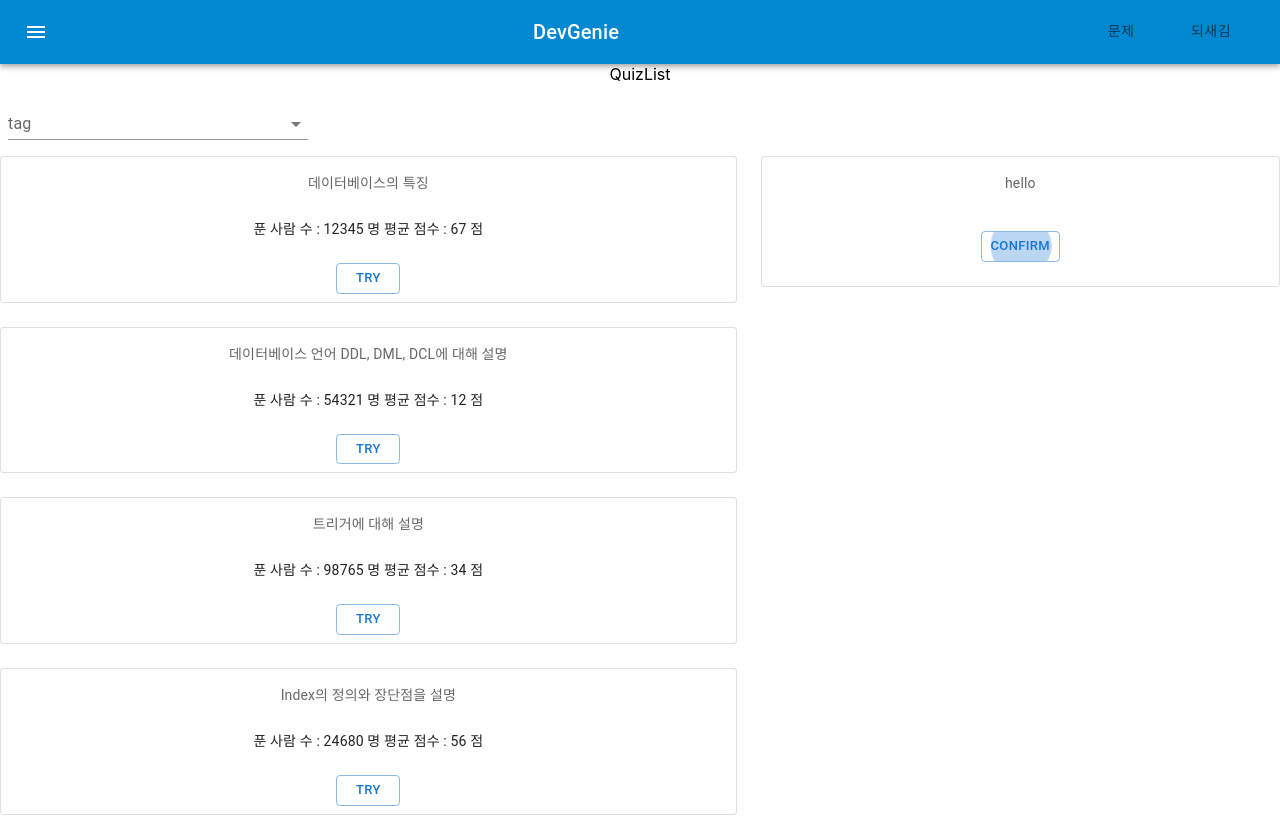
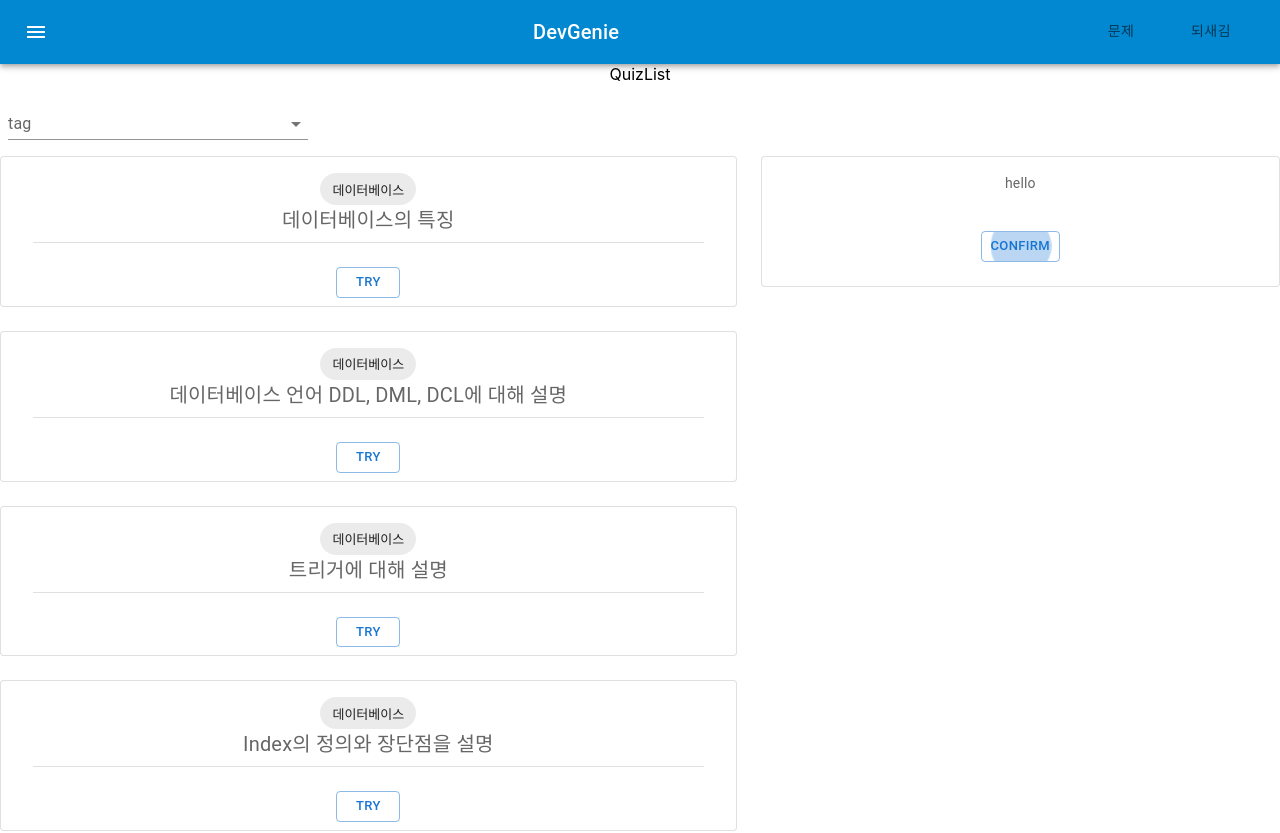
Before and after one commit to LongHonor/DevGenie, a React (Create React App) app in the folder frontend/devgenie/: page /quizlist in a window 1280 px wide. Shown: the top 833 px of the page. Built offline with nearby package versions, Linux system fonts and the light colour scheme.

Commit message:
Update quiz box
퀴즈 박스에도 tag chip 생성되도록 수정

```diff
--- a/frontend/devgenie/src/components/QuizElementBox.js
+++ b/frontend/devgenie/src/components/QuizElementBox.js
@@ -7,21 +7,35 @@ import {
   CardMedia,
   Typography,
   Box,
+  Chip,
+  Divider,
 } from '@mui/material';
 import React, { useState } from 'react';
 import QuizeDialog from './QuizExplainBox';
 
-const QuizElementBox = ({ title, numberSolved, averageScore, id }) => {
+const QuizElementBox = ({ title, numberSolved, averageScore, id, tag }) => {
+  const colorForTag = (tag) => {
+    switch (tag) {
+      case 'DATABASE':
+        return 'primary';
+      case 'NETWORK':
+        return 'warning';
+      case 'OPERATING_SYSTEM':
+        return 'success';
+      case 'DATA_STRUCTURE':
+        return 'info';
+    }
+  };
   return (
     <div>
       <Card variant='outlined' sx={{ minWidth: 275 }}>
         <CardContent>
-          <Typography sx={{ fontSize: 14 }} color='text.secondary' gutterBottom>
+          <Chip label={tag} color={colorForTag(tag)} />
+          <Typography sx={{ fontSize: 20 }} color='text.secondary' gutterBottom>
             {title}
           </Typography>
-          <Typography variant='body2'>
-            <br />푼 사람 수 : {numberSolved} 명 평균 점수 : {averageScore} 점
-          </Typography>
+          <Divider variant='middle' />
+          <Typography variant='body2'></Typography>
         </CardContent>
         <CardActions
           sx={{
@@ -32,7 +46,7 @@ const QuizElementBox = ({ title, numberSolved, averageScore, id }) => {
             // height: 'auto',
           }}
         >
-          <QuizeDialog />
+          <QuizeDialog title={title} />
         </CardActions>
       </Card>
     </div>
--- a/frontend/devgenie/src/components/QuizExplainBox.js
+++ b/frontend/devgenie/src/components/QuizExplainBox.js
@@ -10,7 +10,7 @@ import {
 } from '@mui/material';
 import React, { useState } from 'react';
 
-const QuizExplainBox = () => {
+const QuizExplainBox = ({ title }) => {
   const [open, setOpen] = useState(false);
   const handleClickOpen = () => {
     setOpen(true);
@@ -30,7 +30,7 @@ const QuizExplainBox = () => {
       </Button>
 
       <Dialog open={open} onClose={handleClose}>
-        <DialogTitle>Subscribe</DialogTitle>
+        <DialogTitle>{title}</DialogTitle>
         <DialogContent>
           <DialogContentText>
             To solve to this problem, please enter your answer here.
```
